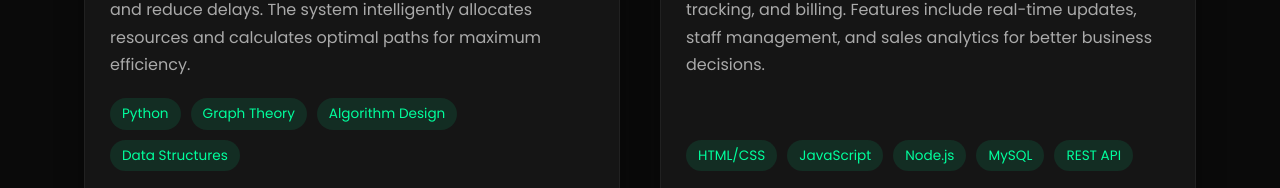
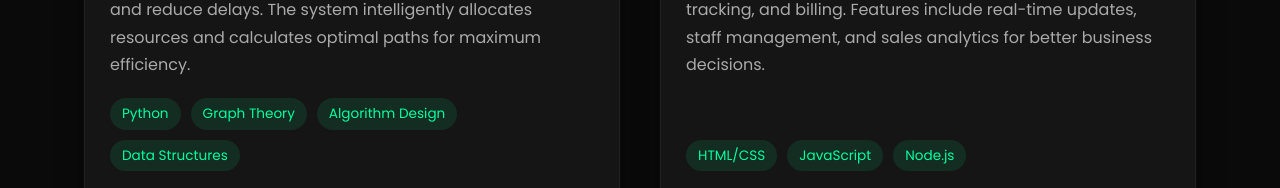
Before and after one commit to vijaykrishnaaa/myportfolio, a plain HTML site: page index.html in a window 1280 px wide. Shown: the part 3358-3546 px from the top of the page. Drawn offline with Linux system fonts and the light colour scheme.

Commit message:
Update index.html

```diff
--- a/index.html
+++ b/index.html
@@ -189,8 +189,6 @@
                 <span>HTML/CSS</span>
                 <span>JavaScript</span>
                 <span>Node.js</span>
-                <span>MySQL</span>
-                <span>REST API</span>
               </div>
               <a href="https://github.com/vijaykrishnaaa/restaurantproj" class="project-link" target="_blank">
                 View on GitHub <i>&rarr;</i>
```
